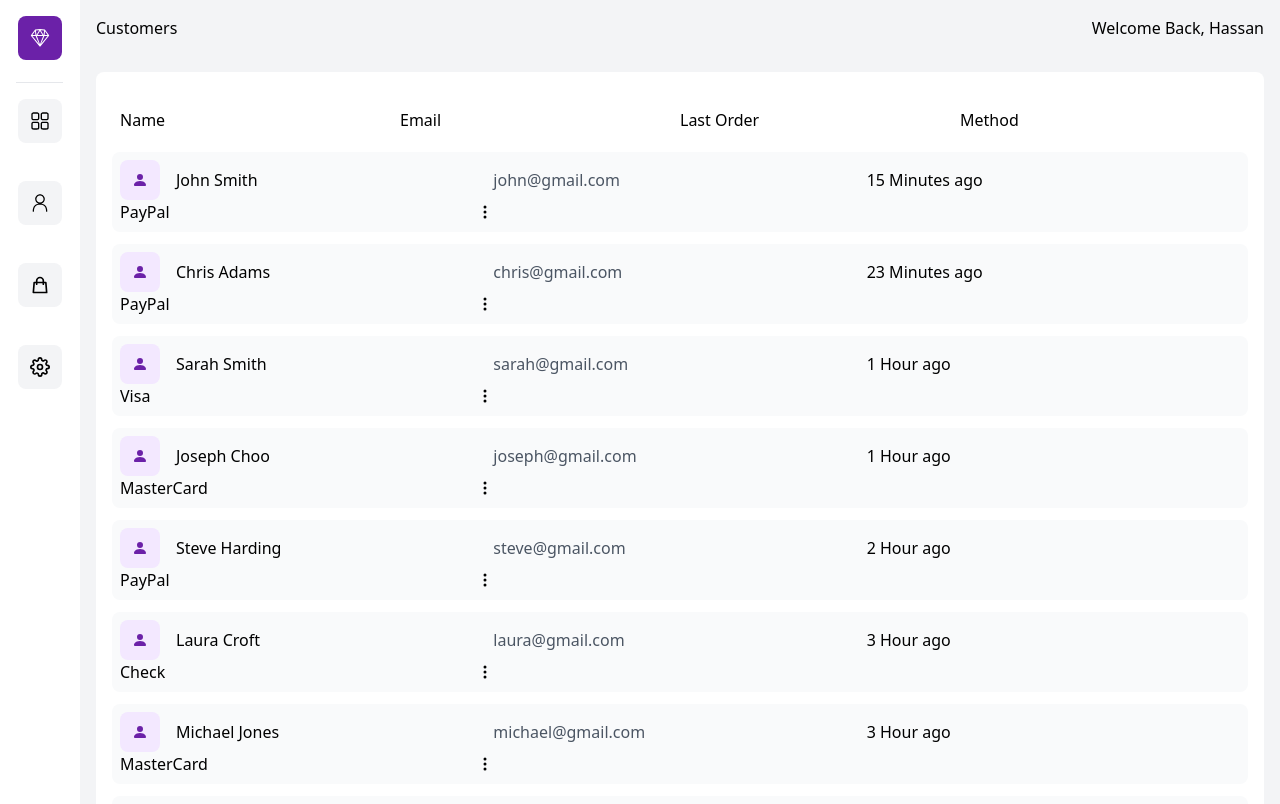
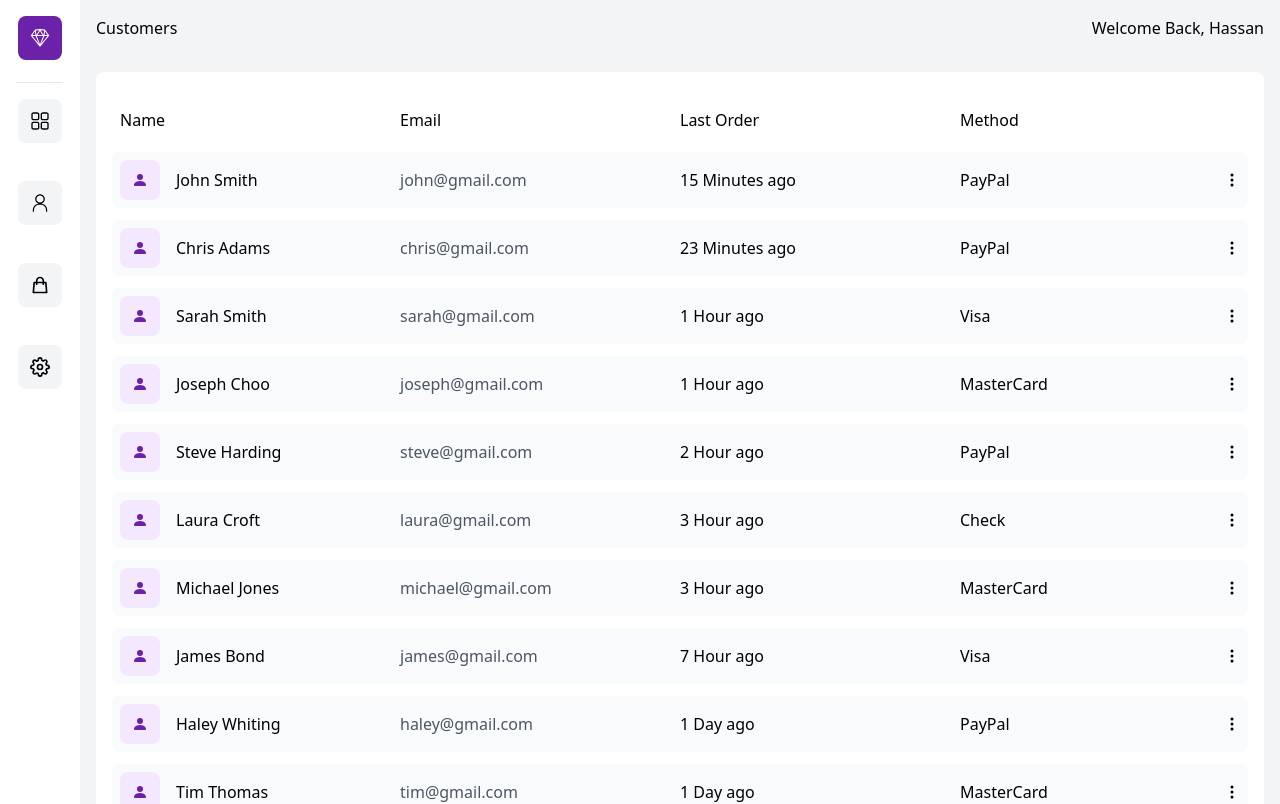
Before and after one commit to HassanShanJava/Nextjs-Chartjs-Dashboard, a Next.js app: page /customer in a window 1280 px wide. Shown: the top 804 px of the page. Built offline with nearby package versions, Linux system fonts and the light colour scheme.

Commit message:
fixed the custoomer page bug

```diff
--- a/pages/customer.jsx
+++ b/pages/customer.jsx
@@ -23,7 +23,7 @@ const customer = () => {
             {data.map((order, id) => (
               <li
                 key={id}
-                className="bg-gray-50 hover:bg-gray-100 rounded-lg my-3 p-2 grid md:grid-col-4 sm:grid-cols-3 grid-cols-2 items-center justify-between cursor-pointer"
+                className="bg-gray-50 hover:bg-gray-100 rounded-lg my-3 p-2 grid md:grid-cols-4 sm:grid-cols-3 grid-cols-2 items-center justify-between cursor-pointer"
               >
                 <div className="flex items-center ">
                   {/* div is the icon container */}
@@ -32,11 +32,13 @@ const customer = () => {
                   </div>
                   <p className="pl-4">{`${order.name.first} ${order.name.last}`}</p>
                 </div>
-                <p className="text-gray-600 sm:text-left text-right ">{(order.name.first).toLowerCase()}@gmail.com</p>
+                <p className="text-gray-600 sm:text-left text-right ">
+                  {order.name.first.toLowerCase()}@gmail.com
+                </p>
                 <p className="hidden md:flex">{order.date}</p>
-                <div className="hidden sm:flex justify-between items-center">
+                <div className="sm:flex hidden  justify-between items-center">
                   <p>{order.method}</p>
-                  <BsThreeDotsVertical/>
+                  <BsThreeDotsVertical />
                 </div>
               </li>
             ))}
```
